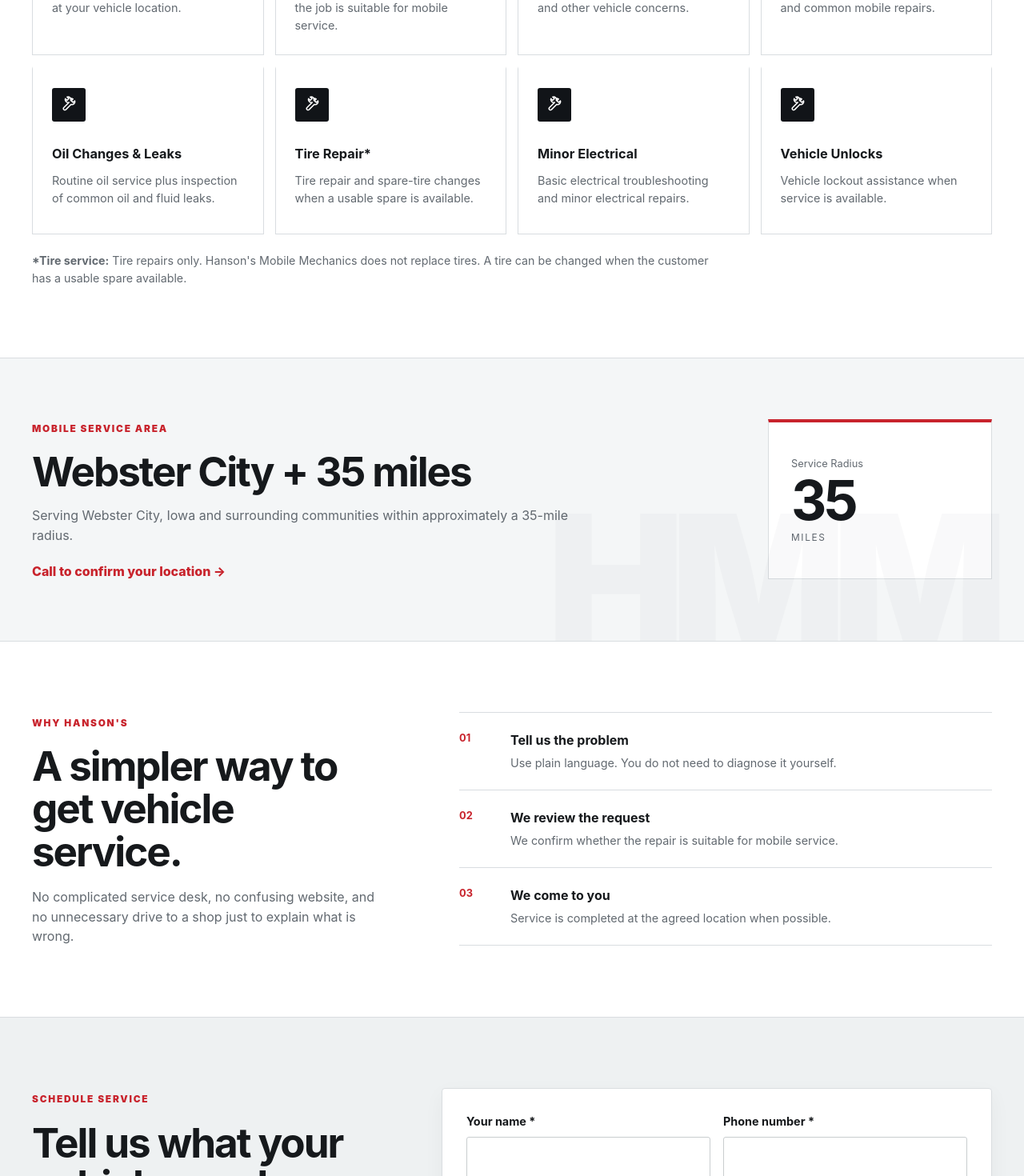
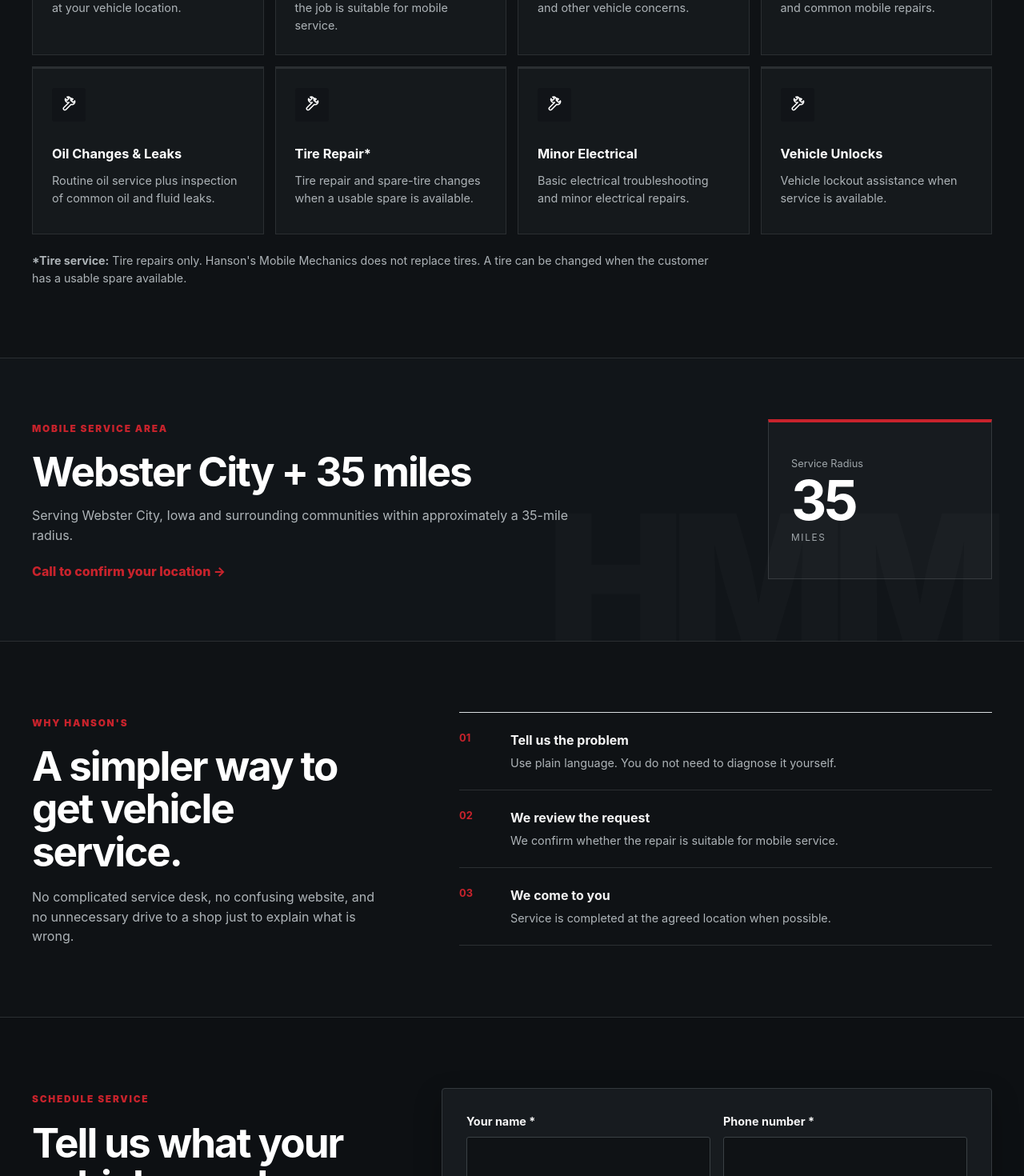
Before and after one commit to NoahMobileMech2026/hanson-mobile-mechanics, a Next.js app: page / in a window 1280 px wide. Shown: the part 1330-2800 px from the top of the page at 80% size. Built offline with nearby package versions, Linux system fonts and the light colour scheme.

Commit message:
Switch customer site to full black theme

```diff
--- a/app/globals.css
+++ b/app/globals.css
@@ -1625,3 +1625,161 @@
     flex-basis: 52px;
   }
 }
+
+
+/* Full dark customer-facing theme */
+body {
+  background: #0b0d0f;
+  color: #f5f5f5;
+}
+
+.dealer-header {
+  background: rgba(12,14,16,.98) !important;
+  border-bottom-color: #2a2d30 !important;
+}
+.dealer-brand strong,
+.dealer-links a {
+  color: #f7f7f7 !important;
+}
+.dealer-brand small {
+  color: #aeb3b7 !important;
+}
+.dealer-brand-mark {
+  background: #ffffff !important;
+}
+.dealer-nav-cta {
+  box-shadow: 0 0 0 1px rgba(255,255,255,.05);
+}
+
+.dealer-feature-strip,
+.dealer-section,
+.dealer-why {
+  background: #0f1215 !important;
+  color: #f4f4f4 !important;
+}
+.dealer-feature-grid > div,
+.dealer-service-card,
+.dealer-why-list > div {
+  border-color: #2b2f32 !important;
+}
+.dealer-feature-grid strong,
+.dealer-service-card h3,
+.dealer-section-heading h2,
+.dealer-why h2,
+.dealer-area h2,
+.dealer-request h2 {
+  color: #ffffff !important;
+}
+.dealer-feature-grid small,
+.dealer-section-heading > p,
+.dealer-service-card p,
+.dealer-note,
+.dealer-why-copy p,
+.dealer-why-list small {
+  color: #aeb4b8 !important;
+}
+.dealer-service-card {
+  background: #15191c !important;
+}
+.dealer-service-card:hover {
+  background: #1b2024 !important;
+  border-color: #3b4145 !important;
+}
+
+.dealer-area {
+  background: #111519 !important;
+  border-block-color: #2b2f32 !important;
+}
+.dealer-area p {
+  color: #aeb4b8 !important;
+}
+.dealer-area-stat {
+  background: #171b1f !important;
+  border-color: #33383c !important;
+  border-top-color: var(--red) !important;
+}
+.dealer-area-stat span,
+.dealer-area-stat small {
+  color: #9fa6aa !important;
+}
+.dealer-area-stat strong {
+  color: #ffffff !important;
+}
+.dealer-area::after {
+  color: rgba(255,255,255,.02) !important;
+}
+
+.dealer-request {
+  background: #0d1013 !important;
+  border-top-color: #2b2f32 !important;
+}
+.dealer-request-copy > p,
+.dealer-contact-callout span,
+.dealer-contact-callout small {
+  color: #aeb4b8 !important;
+}
+.dealer-contact-callout {
+  border-top-color: #2b2f32 !important;
+}
+
+.service-form {
+  background: #171b1f !important;
+  color: #f5f5f5 !important;
+  border-color: #34393d !important;
+  box-shadow: 0 14px 34px rgba(0,0,0,.28) !important;
+}
+.service-form label,
+.service-form legend {
+  color: #f5f5f5 !important;
+}
+.service-form input,
+.service-form textarea,
+.service-form select {
+  background: #0f1215 !important;
+  color: #ffffff !important;
+  border-color: #3a4044 !important;
+}
+.service-form input::placeholder,
+.service-form textarea::placeholder {
+  color: #888f94 !important;
+}
+.service-form select:disabled {
+  background: #20252a !important;
+  color: #7f878c !important;
+  border-color: #30363a !important;
+}
+.contact-options label {
+  background: #101316 !important;
+  border-color: #34393d !important;
+  color: #f5f5f5 !important;
+}
+.form-note {
+  color: #9ca3a8 !important;
+}
+
+.vehicle-cascade-note {
+  background: #121619 !important;
+  color: #aeb4b8 !important;
+  border-left-color: var(--red) !important;
+}
+.vehicle-field-hint {
+  color: #e2b96f !important;
+}
+
+.dealer-bottom-cta {
+  box-shadow: inset 0 1px 0 rgba(255,255,255,.04);
+}
+
+.dealer-footer {
+  background: #080a0c !important;
+  border-top: 1px solid #202428;
+}
+
+@media (max-width: 760px) {
+  .dealer-header {
+    background: #0c0e10 !important;
+  }
+  .dealer-feature-grid > div {
+    background: #0f1215 !important;
+  }
+}
```
